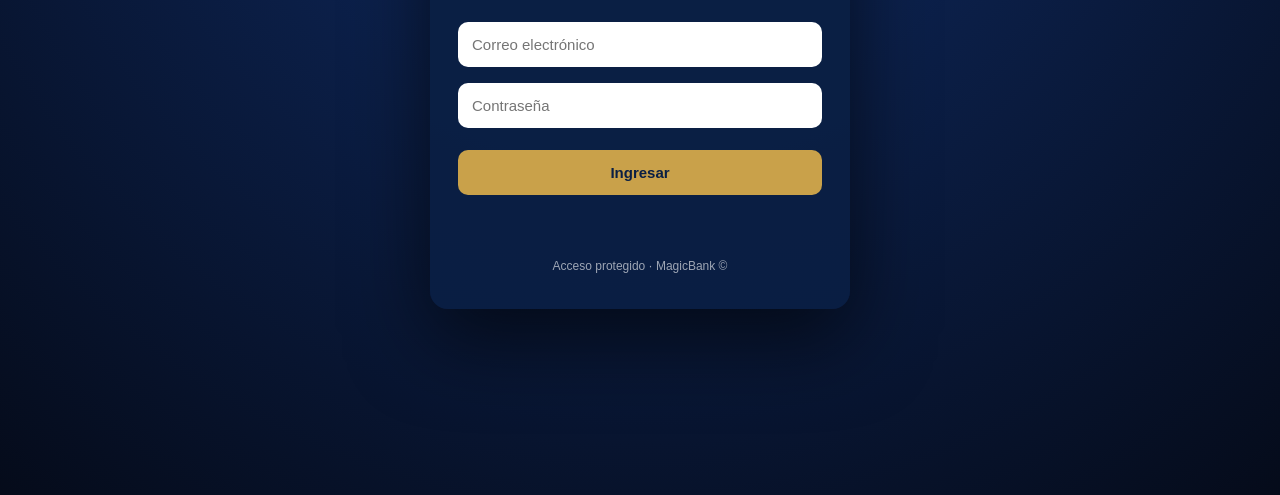
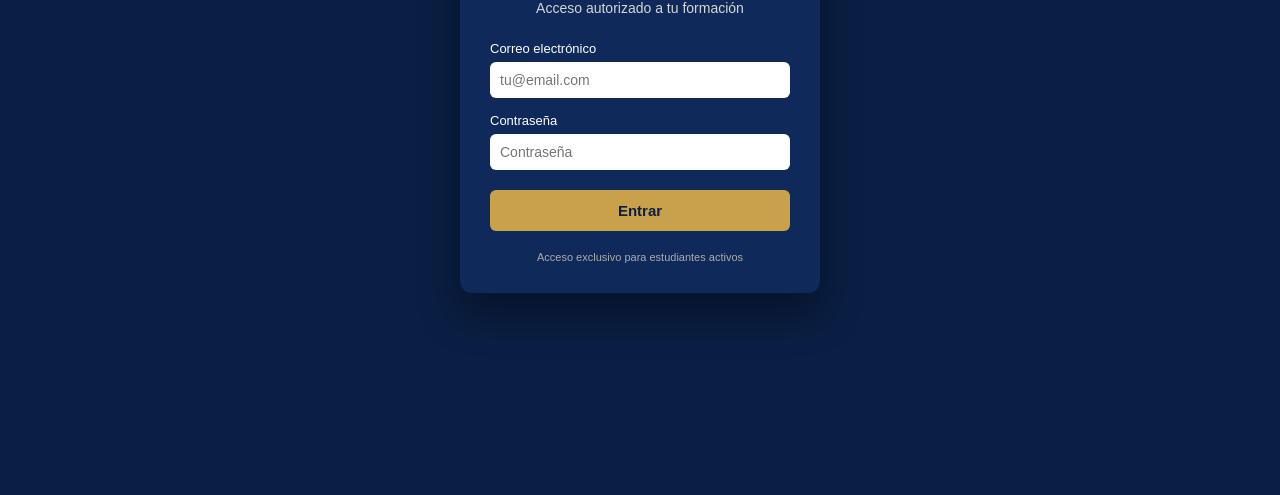
Before and after one commit to Gustpuert/login.magicbank.org, a plain HTML site: page index.html in a window 1280 px wide. Shown: the part 305-800 px from the top of the page. Drawn offline with Linux system fonts and the light colour scheme.

Commit message:
Update index.html

```diff
--- a/index.html
+++ b/index.html
@@ -2,88 +2,91 @@
 <html lang="es">
 <head>
   <meta charset="UTF-8">
-  <title>MagicBank · Acceso Seguro</title>
+  <title>MagicBank · Acceso</title>
   <meta name="viewport" content="width=device-width, initial-scale=1.0">
 
   <style>
     * {
       box-sizing: border-box;
-      font-family: Arial, sans-serif;
     }
 
     body {
       margin: 0;
-      min-height: 100vh;
-      background: radial-gradient(circle at top, #102E6A, #050B1A);
+      font-family: Arial, sans-serif;
+      background: #0a1f44;
+      color: #ffffff;
+      height: 100vh;
       display: flex;
       align-items: center;
       justify-content: center;
-      color: #ffffff;
     }
 
     .login-box {
+      background: #0f2a5a;
+      padding: 30px;
+      border-radius: 12px;
       width: 100%;
-      max-width: 420px;
-      background: rgba(10, 31, 68, 0.95);
-      border-radius: 18px;
-      padding: 36px 28px;
-      box-shadow: 0 30px 80px rgba(0,0,0,0.6);
-      text-align: center;
+      max-width: 360px;
+      box-shadow: 0 20px 40px rgba(0,0,0,0.4);
     }
 
-    .login-box h1 {
-      color: #C9A14A;
+    h1 {
+      text-align: center;
+      color: #c9a14a;
       margin-bottom: 10px;
-      font-size: 26px;
     }
 
-    .login-box p {
+    p {
+      text-align: center;
       font-size: 14px;
-      opacity: 0.85;
-      margin-bottom: 26px;
+      margin-bottom: 25px;
+      color: #d6d6d6;
+    }
+
+    label {
+      font-size: 13px;
+      margin-top: 15px;
+      display: block;
     }
 
     input {
       width: 100%;
-      padding: 14px;
-      margin-bottom: 16px;
-      border-radius: 10px;
+      padding: 10px;
+      margin-top: 6px;
+      border-radius: 6px;
       border: none;
-      font-size: 15px;
-    }
-
-    input:focus {
-      outline: none;
-      box-shadow: 0 0 0 2px #C9A14A;
+      font-size: 14px;
     }
 
     button {
       width: 100%;
-      padding: 14px;
+      margin-top: 20px;
+      padding: 12px;
+      background: #c9a14a;
+      color: #0a1f44;
+      font-weight: bold;
       border: none;
-      border-radius: 10px;
-      background: #C9A14A;
-      color: #0A1F44;
-      font-weight: bold;
+      border-radius: 6px;
+      cursor: pointer;
       font-size: 15px;
-      cursor: pointer;
-      margin-top: 6px;
     }
 
-    button:hover {
-      opacity: 0.92;
+    button:active {
+      opacity: 0.9;
     }
 
-    .status {
-      margin-top: 18px;
-      font-size: 14px;
-      min-height: 18px;
+    .error {
+      margin-top: 15px;
+      color: #ffb3b3;
+      font-size: 13px;
+      text-align: center;
     }
 
     footer {
-      margin-top: 28px;
-      font-size: 12px;
-      opacity: 0.6;
+      margin-top: 20px;
+      text-align: center;
+      font-size: 11px;
+      color: #aaa;
     }
   </style>
 </head>
@@ -92,17 +95,20 @@
 
   <div class="login-box">
     <h1>MagicBank</h1>
-    <p>Acceso seguro a tu curso o facultad</p>
+    <p>Acceso autorizado a tu formación</p>
 
-    <input id="email" type="email" placeholder="Correo electrónico" />
-    <input id="password" type="password" placeholder="Contraseña" />
+    <label for="email">Correo electrónico</label>
+    <input id="email" type="email" placeholder="tu@email.com">
 
-    <button onclick="login()">Ingresar</button>
+    <label for="password">Contraseña</label>
+    <input id="password" type="password" placeholder="Contraseña">
 
-    <div class="status" id="status"></div>
+    <button id="loginBtn">Entrar</button>
+
+    <div class="error" id="errorMsg"></div>
 
     <footer>
-      Acceso protegido · MagicBank ©
+      Acceso exclusivo para estudiantes activos
     </footer>
   </div>
 
@@ -110,17 +116,19 @@
 const BACKEND_LOGIN =
   "https://magic-bank-backend-production-713e.up.railway.app/api/auth/login";
 
-  async function login() {
+const loginBtn = document.getElementById("loginBtn");
+const errorMsg = document.getElementById("errorMsg");
+
+loginBtn.onclick = async () => {
+  errorMsg.textContent = "";
+
   const email = document.getElementById("email").value.trim();
   const password = document.getElementById("password").value.trim();
-    const status = document.getElementById("status");
 
   if (!email || !password) {
-      status.textContent = "Debes ingresar correo y contraseña.";
+    errorMsg.textContent = "Debes ingresar correo y contraseña.";
     return;
   }
-
-    status.textContent = "Verificando acceso…";
 
   try {
     const res = await fetch(BACKEND_LOGIN, {
@@ -131,22 +139,34 @@
 
     const data = await res.json();
 
-      if (!res.ok) {
-        status.textContent = data.error || "Acceso denegado.";
+    if (!data.acceso) {
+      errorMsg.textContent = "Acceso denegado.";
       return;
     }
 
-      status.textContent = "Acceso concedido. Redirigiendo…";
+    /* =========================
+       REDIRECCIÓN AUTORIZADA
+       (EL FRONTEND NO DECIDE)
+    ========================= */
 
-      // 🔑 Redirección según permiso
-      setTimeout(() => {
-        window.location.href = data.redirect;
-      }, 800);
+    if (data.tipo === "academy") {
+      window.location.href =
+        `/academy/aula.html?curso=${data.destino.curso_id}`;
+      return;
+    }
 
-    } catch (err) {
-      status.textContent = "Error de conexión con MagicBank.";
+    if (data.tipo === "university") {
+      window.location.href =
+        `/university/aula.html?facultad=${data.destino.facultad_id}`;
+      return;
     }
+
+    errorMsg.textContent = "Acceso válido, pero destino no reconocido.";
+
+  } catch (e) {
+    errorMsg.textContent = "Error de conexión con MagicBank.";
   }
+};
 </script>
 
 </body>
```
Lines whose indentation alone changed are shown as unchanged.
